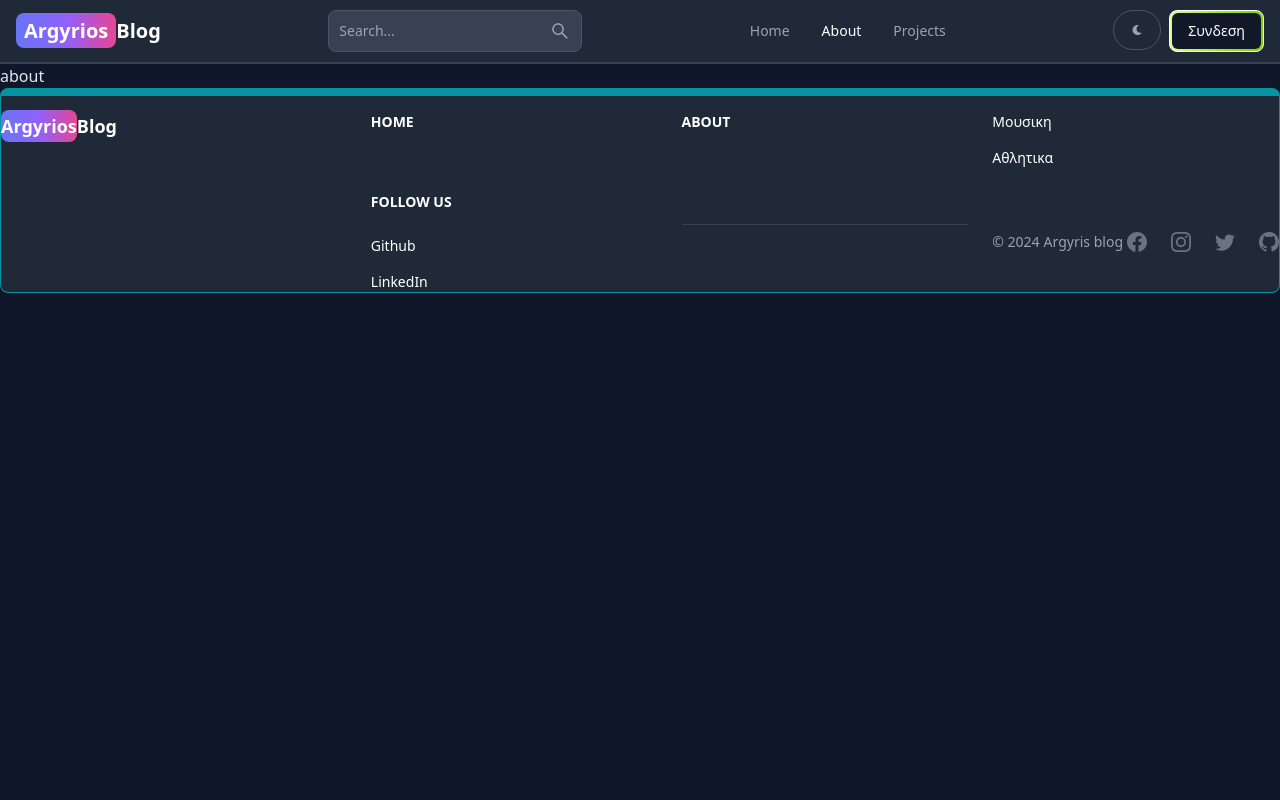
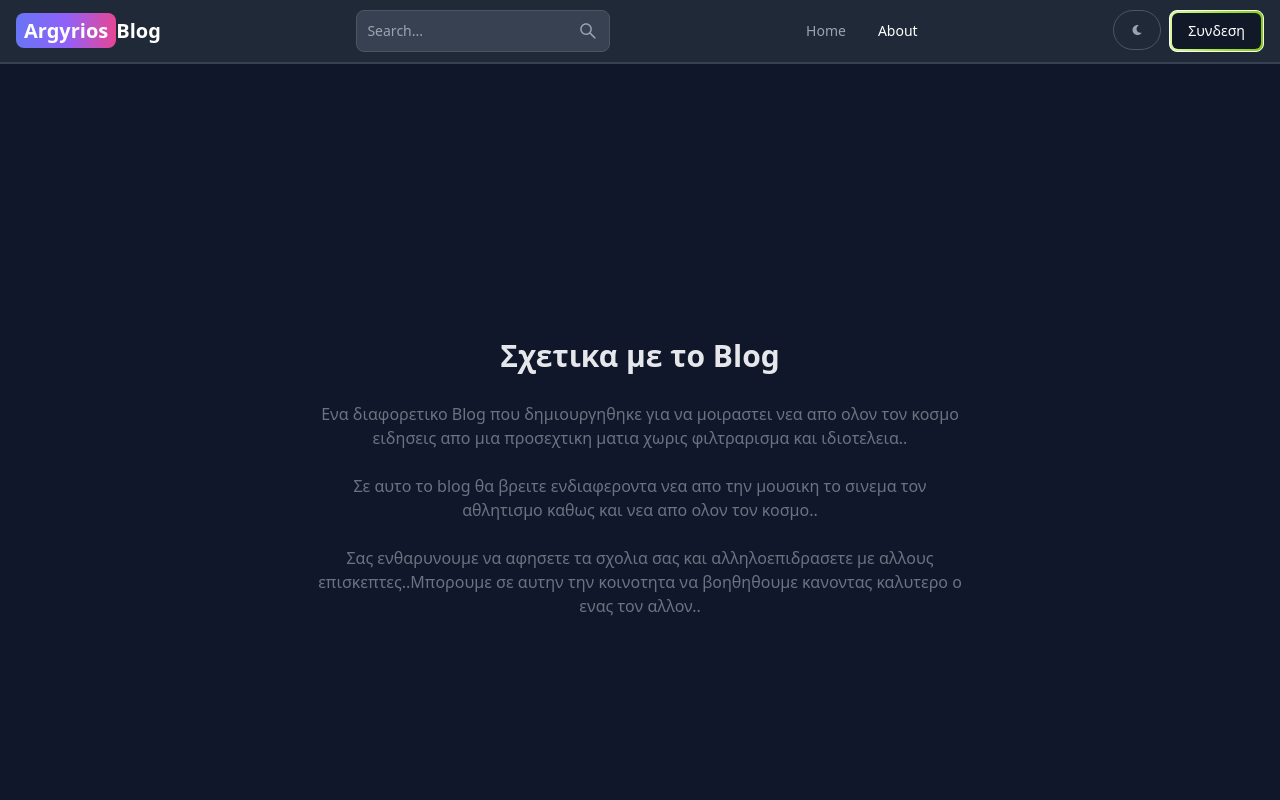
Before and after one commit to argyris3/blog-project, a React (Vite) app in the folder client/: page /about in a window 1280 px wide. Shown: the top 800 px of the page. Built offline with nearby package versions, Linux system fonts and the light colour scheme.

Commit message:
about page

```diff
--- a/client/src/components/Header.jsx
+++ b/client/src/components/Header.jsx
@@ -125,9 +125,9 @@
         <Navbar.Link active={path === "/about"} as={"div"}>
           <Link to="/about">About</Link>
         </Navbar.Link>
-        <Navbar.Link active={path === "/projects"} as={"div"}>
+        {/* <Navbar.Link active={path === "/projects"} as={"div"}>
           <Link to="/projects">Projects</Link>
-        </Navbar.Link>
+        </Navbar.Link> */}
       </Navbar.Collapse>
     </Navbar>
   );
--- a/client/src/pages/About.jsx
+++ b/client/src/pages/About.jsx
@@ -1,3 +1,29 @@
 export default function About() {
-  return <div>about</div>;
+  return (
+    <div className="min-h-screen flex items-center justify-center">
+      <div className="max-w-2xl mx-auto p-3 text-center">
+        <div className="">
+          <h1 className="text-3xl font-semibold text-center my-7">
+            Σχετικα με το Blog
+          </h1>
+          <div className="text-md text-gray-500 flex flex-col gap-6">
+            <p>
+              Ενα διαφορετικο Blog που δημιουργηθηκε για να μοιραστει νεα απο
+              ολον τον κοσμο ειδησεις απο μια προσεχτικη ματια χωρις φιλτραρισμα
+              και ιδιοτελεια..
+            </p>
+            <p>
+              Σε αυτο το blog θα βρειτε ενδιαφεροντα νεα απο την μουσικη το
+              σινεμα τον αθλητισμο καθως και νεα απο ολον τον κοσμο..
+            </p>
+            <p>
+              Σας ενθαρυνουμε να αφησετε τα σχολια σας και αλληλοεπιδρασετε με
+              αλλους επισκεπτες..Μπορουμε σε αυτην την κοινοτητα να βοηθηθουμε
+              κανοντας καλυτερο ο ενας τον αλλον..{" "}
+            </p>
+          </div>
+        </div>
+      </div>
+    </div>
+  );
 }
--- a/client/src/pages/Projects.jsx
+++ /dev/null
@@ -1,3 +0,0 @@
-export default function Projects() {
-  return <div>Projects</div>;
-}
```
